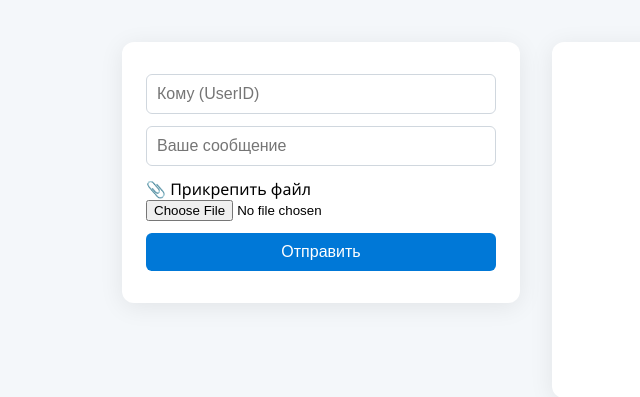
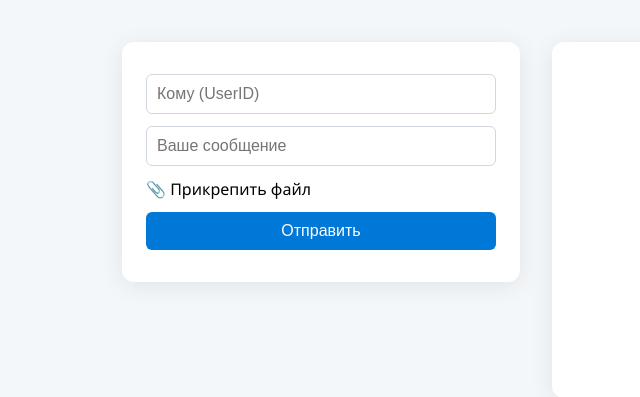
Before and after one commit to Daniil0112357424/web-chat, a Flask app: page /chat in a window 1280 px wide. Shown: the part 175-572 px from the top of the page, without its empty margins (104-744 px from the left). Run offline with Flask 3, Linux system fonts and the light colour scheme; the visitor is signed in with stand-in values (Sample User, id 1); some libraries are stand-ins or nearby versions.

Commit message:
initial commit

```diff
--- a/templates/chat.html
+++ b/templates/chat.html
@@ -191,10 +191,12 @@
         <div id="chat-container">
             <input type="text" id="to_user" placeholder="Кому (UserID)" required>
             <input type="text" id="message" placeholder="Ваше сообщение">
-            <label for="image_input">
-                📎 Прикрепить файл
-            </label>
-            <input type="file" id="image_input" accept="image/*">
+            <div style="position:relative;display:inline-block;margin-bottom:12px;">
+                <label for="image_input" style="display:block;cursor:pointer;">
+                    📎 Прикрепить файл
+                    <input type="file" id="image_input" accept="image/*" style="position:absolute;left:0;top:0;width:100%;height:100%;opacity:0;cursor:pointer;">
+                </label>
+            </div>
             <button onclick="send()">Отправить</button>
         </div>
         <div id="messages-container">
```
